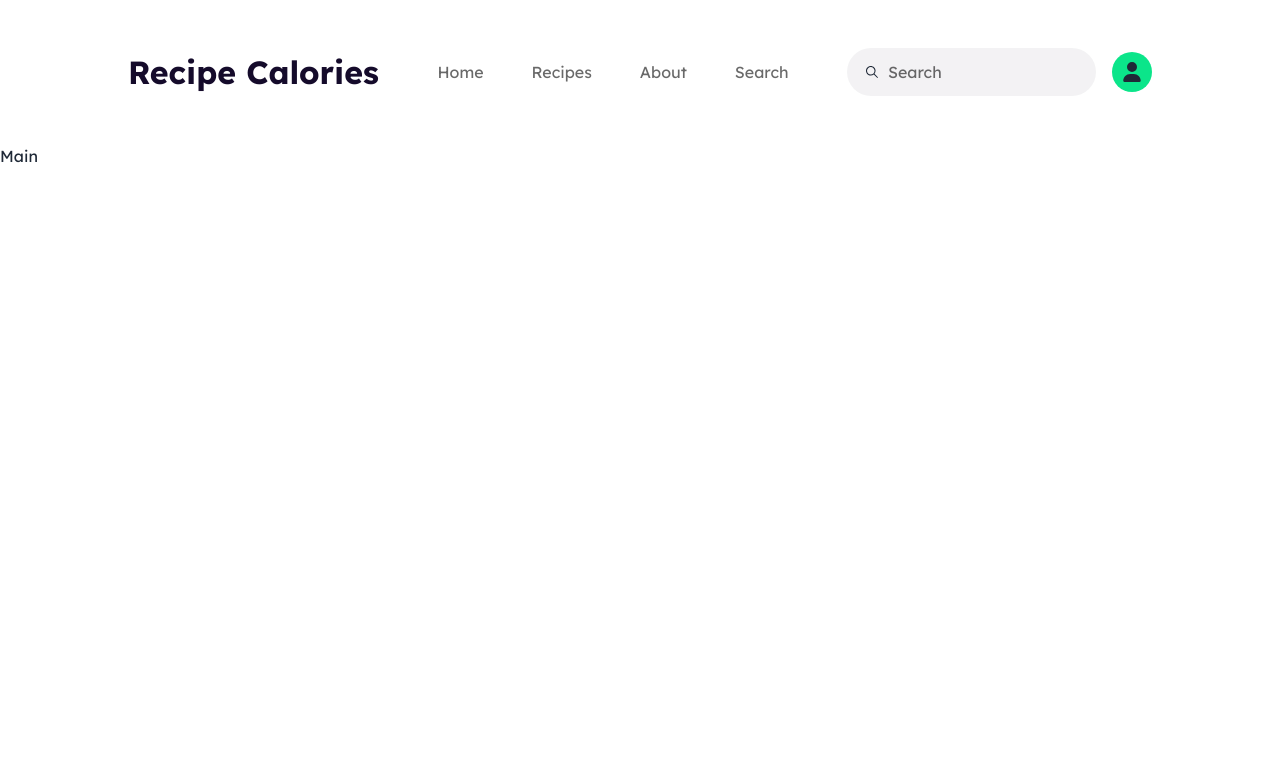
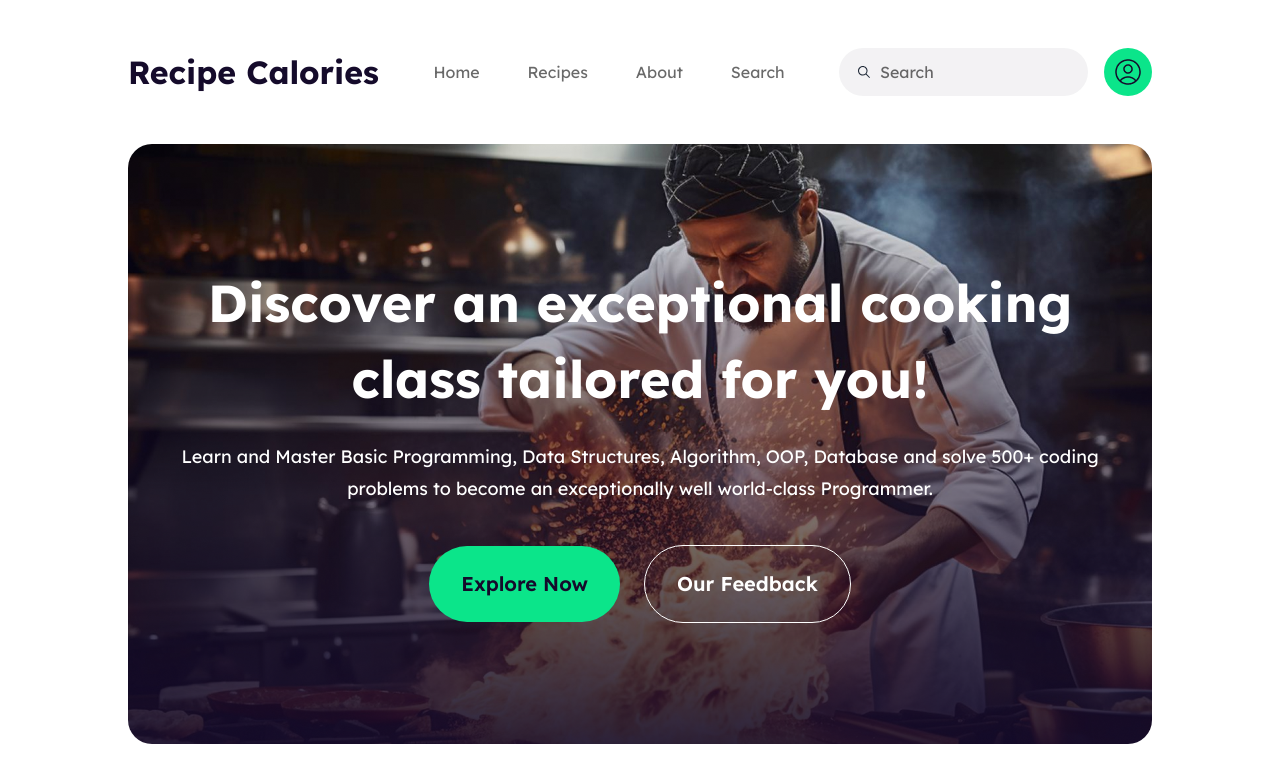
Before and after one commit to omor777/chefs-table, a React (Vite) app: page / in a window 1280 px wide. Shown: the top 782 px of the page. Built offline with nearby package versions, Linux system fonts and the light colour scheme.

Commit message:
banner section design complete

```diff
--- /dev/null
+++ b/src/components/Banner/Banner.jsx
@@ -0,0 +1,42 @@
+import React from "react";
+import PropTypes from "prop-types";
+import banner from "../../assets/banner.png";
+
+function Banner(props) {
+  return (
+    <section className="container">
+      <div
+        className="hero min-h-[37.5rem] rounded-3xl"
+        style={{
+          backgroundImage: `url(${banner})`,
+        }}
+      >
+        <div className=""></div>
+        <div className="">
+          <div className="">
+            <h1 className="text-white text-52 font-bold leading-[4.75rem] w-full max-w-[56.0625rem] mx-auto text-center">
+              Discover an exceptional cooking class tailored for you!
+            </h1>
+            <p className="mt-6 text-white text-lg leading-8 text-center w-full max-w-[58.3125rem]">
+              Learn and Master Basic Programming, Data Structures, Algorithm,
+              OOP, Database and solve 500+ coding problems to become an
+              exceptionally well world-class Programmer.
+            </p>
+            <div className="flex items-center gap-6 justify-center mt-10">
+              <button className="bg-main px-8 py-6 rounded-full text-xl font-semibold text-black-900">
+                Explore Now
+              </button>
+              <button className="border border-white px-8 py-6 rounded-full text-xl font-semibold text-white">
+                Our Feedback
+              </button>
+            </div>
+          </div>
+        </div>
+      </div>
+    </section>
+  );
+}
+
+Banner.propTypes = {};
+
+export default Banner;
--- a/src/components/Main/Main.jsx
+++ b/src/components/Main/Main.jsx
@@ -1,8 +1,13 @@
 import React from "react";
 import PropTypes from "prop-types";
+import Banner from "../Banner/Banner";
 
 function Main(props) {
-  return <div>Main</div>;
+  return (
+    <main>
+      <Banner />
+    </main>
+  );
 }
 
 Main.propTypes = {};
--- a/src/components/Navbar/Navbar.jsx
+++ b/src/components/Navbar/Navbar.jsx
@@ -2,6 +2,7 @@ import React from "react";
 import PropTypes from "prop-types";
 import { IoIosSearch } from "react-icons/io";
 import { FaUser } from "react-icons/fa6";
+import user from "../../assets/user1.png";
 function Navbar(props) {
   return (
     <>
@@ -38,10 +39,8 @@ function Navbar(props) {
               placeholder="Search"
             />
           </label>
-          <button className="bg-main size-10 rounded-full flex items-center justify-center">
-            <span className="text-xl">
-              <FaUser />
-            </span>
+          <button className="bg-main p-2 rounded-full">
+            <img src={user} />
           </button>
         </div>
       </nav>
--- a/src/index.css
+++ b/src/index.css
@@ -12,3 +12,8 @@ body {
 .font-fira {
     font-family: "Fira Sans", sans-serif;
 }
+
+.banner {
+    border-radius: 24px;
+        background: linear-gradient(0deg, rgba(21, 11, 43, 0.90) 0%, rgba(21, 11, 43, 0.00) 100%), url('') lightgray 0px -18.896px / 100% 123.31% no-repeat;
+}
--- a/tailwind.config.js
+++ b/tailwind.config.js
@@ -14,6 +14,7 @@ export default {
       },
       fontSize: {
         32: "2rem",
+        52: "3.25rem",
       },
       colors: {
         main: "#0BE58A",
@@ -24,7 +25,7 @@ export default {
           900: "#150B2B",
         },
         gray: {
-          100:'#150B2B0D',
+          100: "#150B2B0D",
           600: "#878787",
         },
       },
```
Also changed, not shown: src/assets/banner.png (added).
